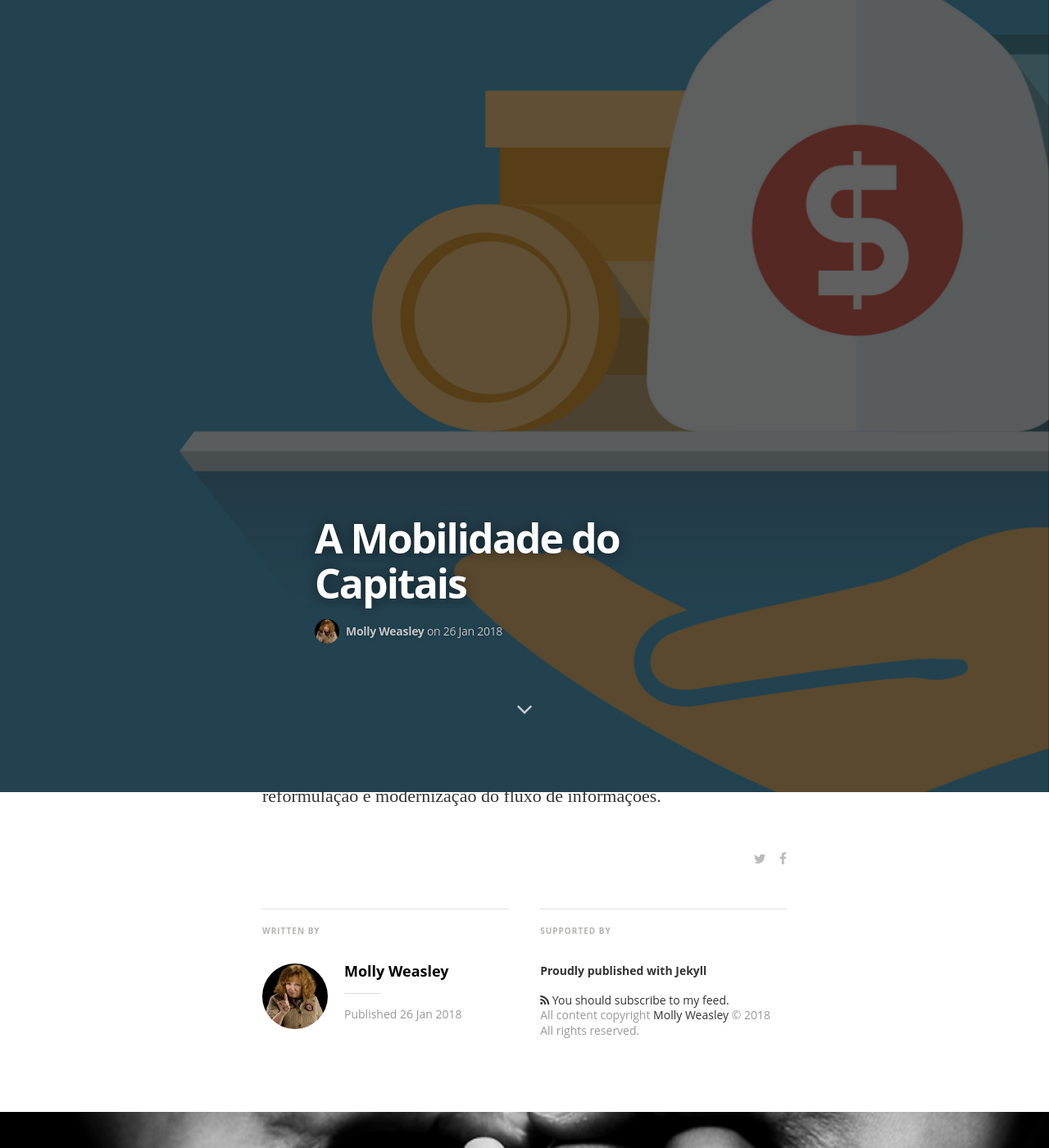
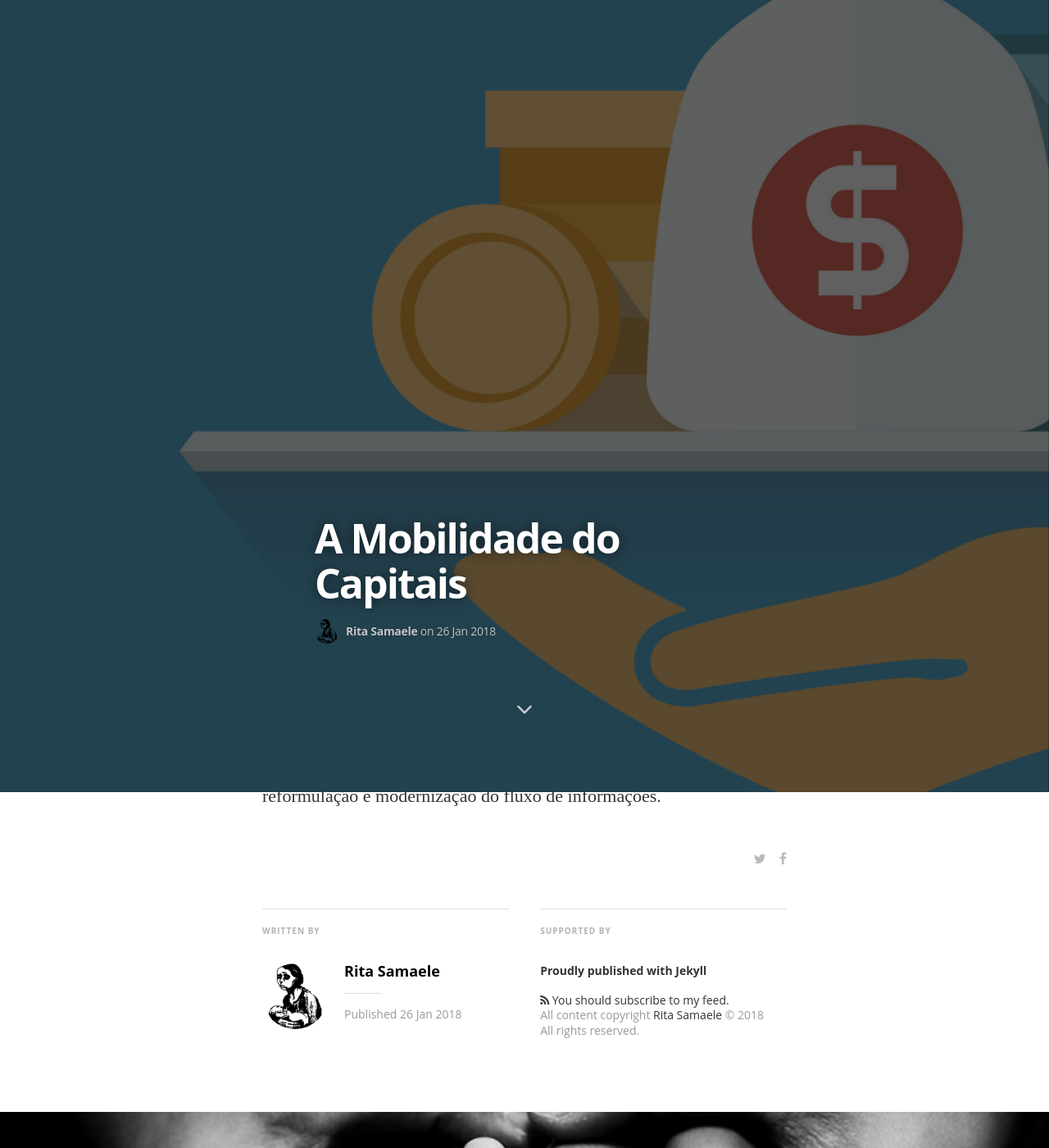
Before and after one commit to maerealista/maerealista.github.io, a Jekyll site: the page built from _posts/2018-01-26-mobilidade-dos-capitais.md, in a window 1280 px wide and 1400 px high, scrolled down 434 px. Shown: the whole window at 82% size. Built offline with Jekyll 4.4.1, drawn with Linux system fonts in a browser that asks for light colours; nearby versions of some CDN libraries; some web fonts are replaced.

Commit message:
Change author avatar

```diff
--- a/_config.yml
+++ b/_config.yml
@@ -17,9 +17,9 @@ float_logo: false # true, false (default)
 # blog cover
 cover: "/assets/images/cover.jpg"
 
-name: 'Molly Weasley'
-author: 'Molly Weasley'
-author_image: "/assets/images/author.jpg"
+name: 'Rita Samaele'
+author: 'Rita Samaele'
+author_image: "/assets/images/author.png"
 
 paginate: 5
 
```
Also changed, not shown: assets/images/author.jpg (deleted), assets/images/author.png (added).
